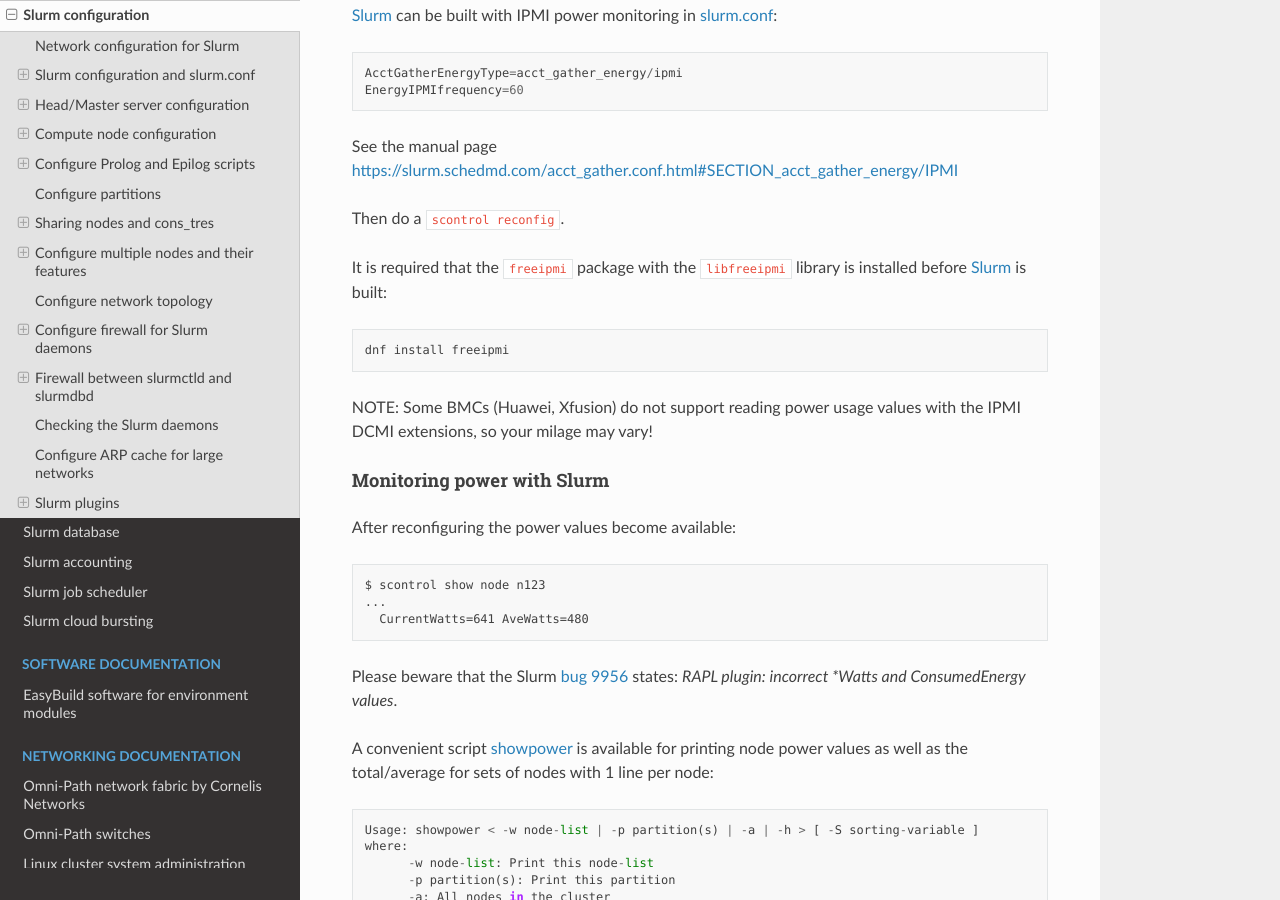
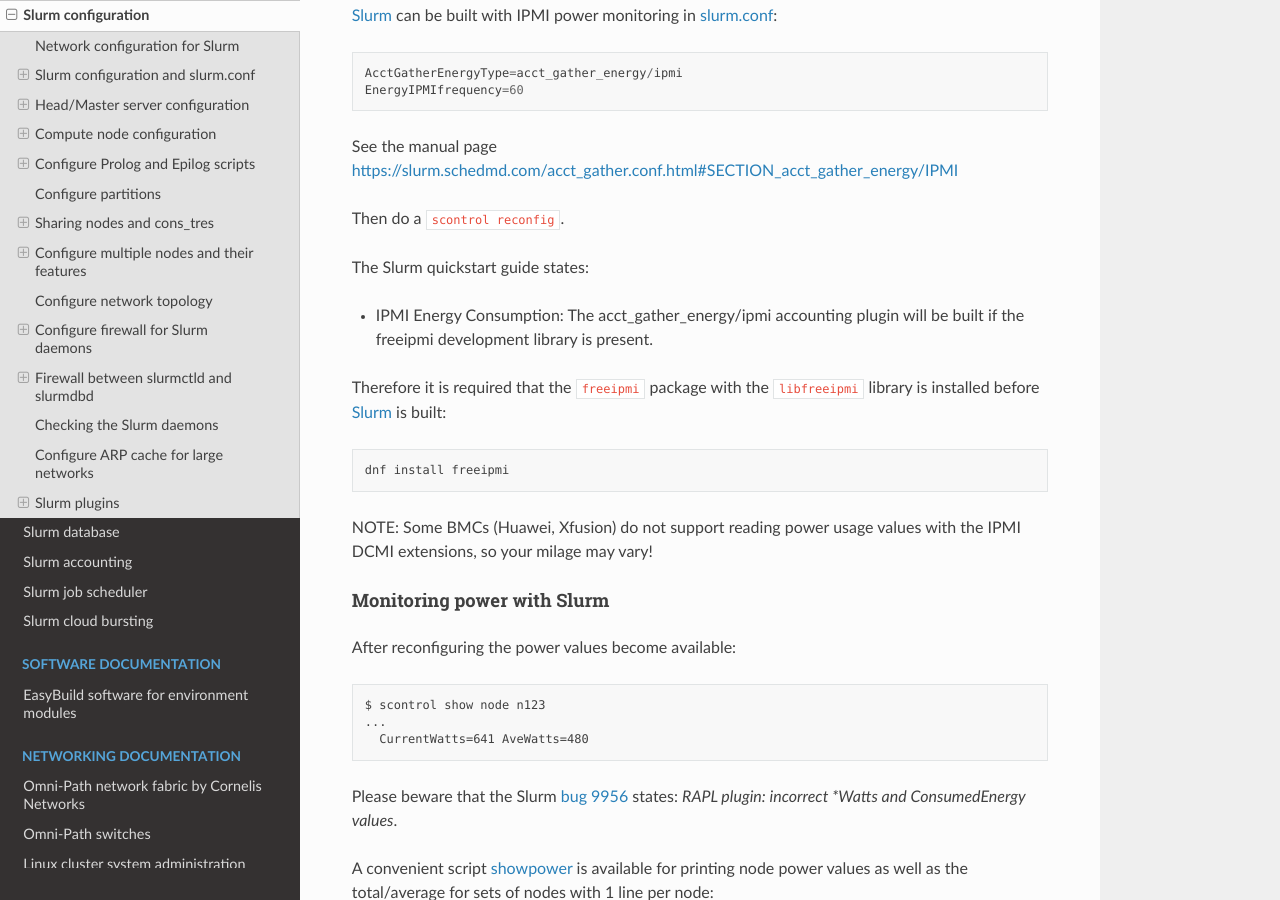
Before and after one commit to OleHolmNielsen/Niflheim_system, a Sphinx documentation site: the page built from docs/Slurm_configuration.rst, in a window 1280 px wide and 900 px high, scrolled down 17369 px. Built offline with Sphinx 7.4.7 and the Read the Docs theme 2.0.0, drawn with Linux system fonts in a browser that asks for light colours.

Commit message:
Reference to quickstart guide

```diff
--- a/docs/Slurm_configuration.rst
+++ b/docs/Slurm_configuration.rst
@@ -700,7 +700,11 @@
 
 Then do a ``scontrol reconfig``.
 
-It is required that the ``freeipmi`` package with the ``libfreeipmi`` library is installed before Slurm_ is built::
+The Slurm quickstart guide states:
+
+* IPMI Energy Consumption: The acct_gather_energy/ipmi accounting plugin will be built if the freeipmi development library is present.
+
+Therefore it is required that the ``freeipmi`` package with the ``libfreeipmi`` library is installed before Slurm_ is built::
 
   dnf install freeipmi
 
```
